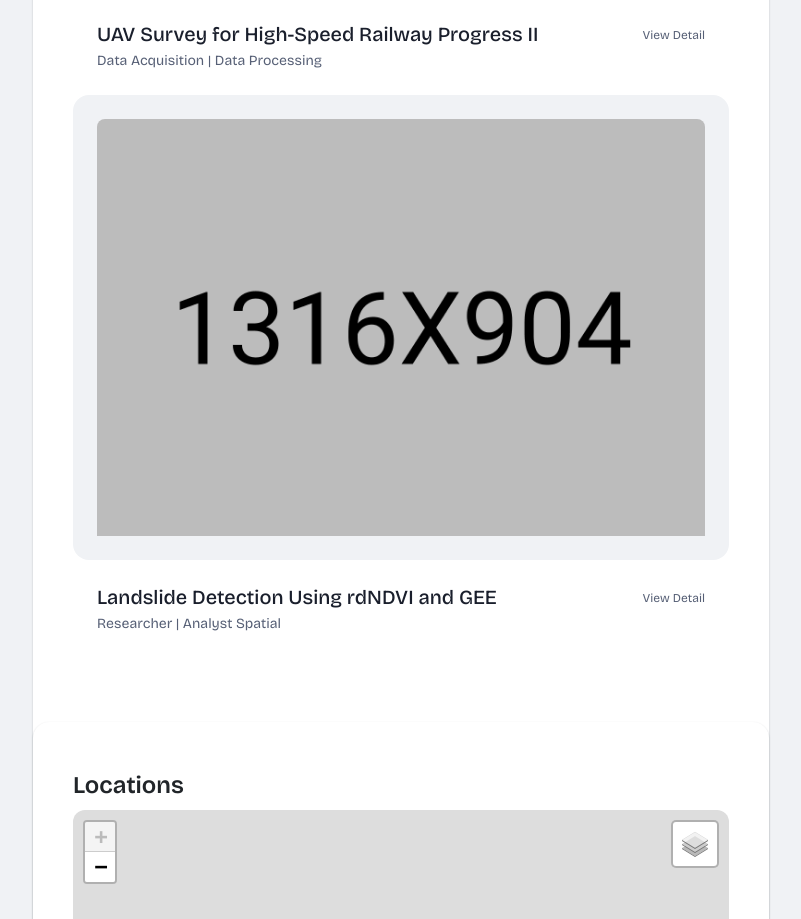
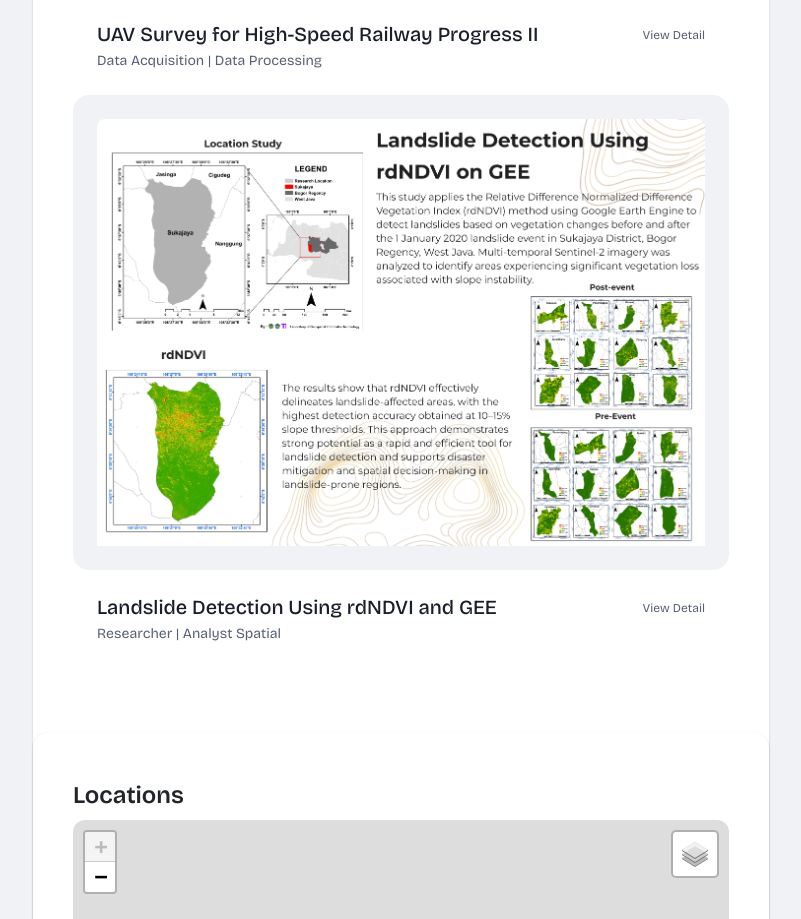
Before and after one commit to muariefahlun123/portfolio-ar, a website: page portfolio.html in a window 1280 px wide. Shown: the part 4301-5220 px from the top of the page, without its empty margins (429-1230 px from the left). Drawn offline with nearby package versions, Linux system fonts and the light colour scheme.

Commit message:
update project gee

```diff
--- a/portfolio.html
+++ b/portfolio.html
@@ -403,8 +403,8 @@
                       <div class="col-lg-12">
                         <div class="portfolio-item">
                           <div class="image">
-                            <img src="assets/img/projects/project-3.png" alt="project-3" class="img-fluid w-100">
-                            <a href="assets/img/projects/project-3.png"
+                            <img src="assets/img/projects/rdNDVI.png" alt="project-3" class="img-fluid w-100">
+                            <a href="assets/img/projects/rdNDVI.png"
                               class="gallery-popup full-image-preview parent-container">
                               <svg class="icon" xmlns="http://www.w3.org/2000/svg" viewBox="0 0 20 20" fill="none"
                                 stroke="currentColor" stroke-linecap="round" stroke-linejoin="round" stroke-width="1.5">
```
